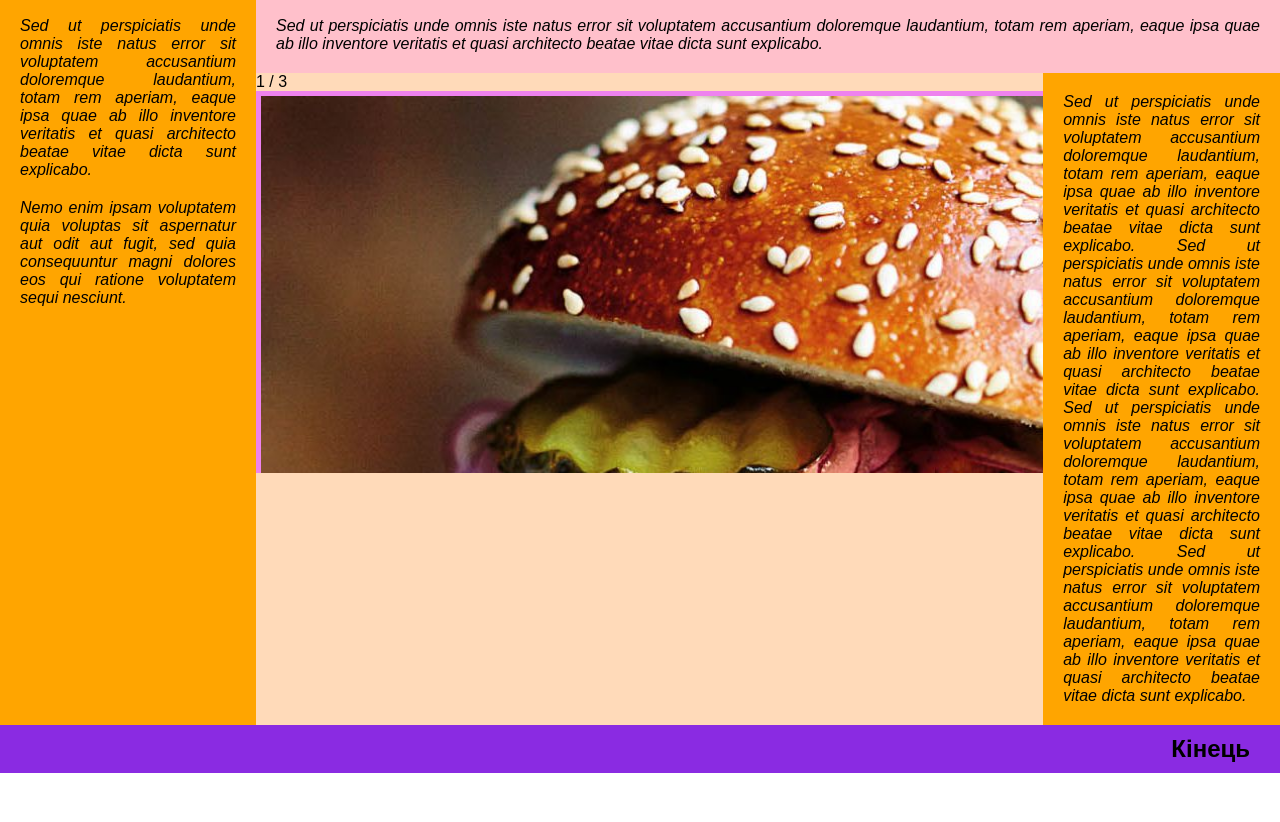
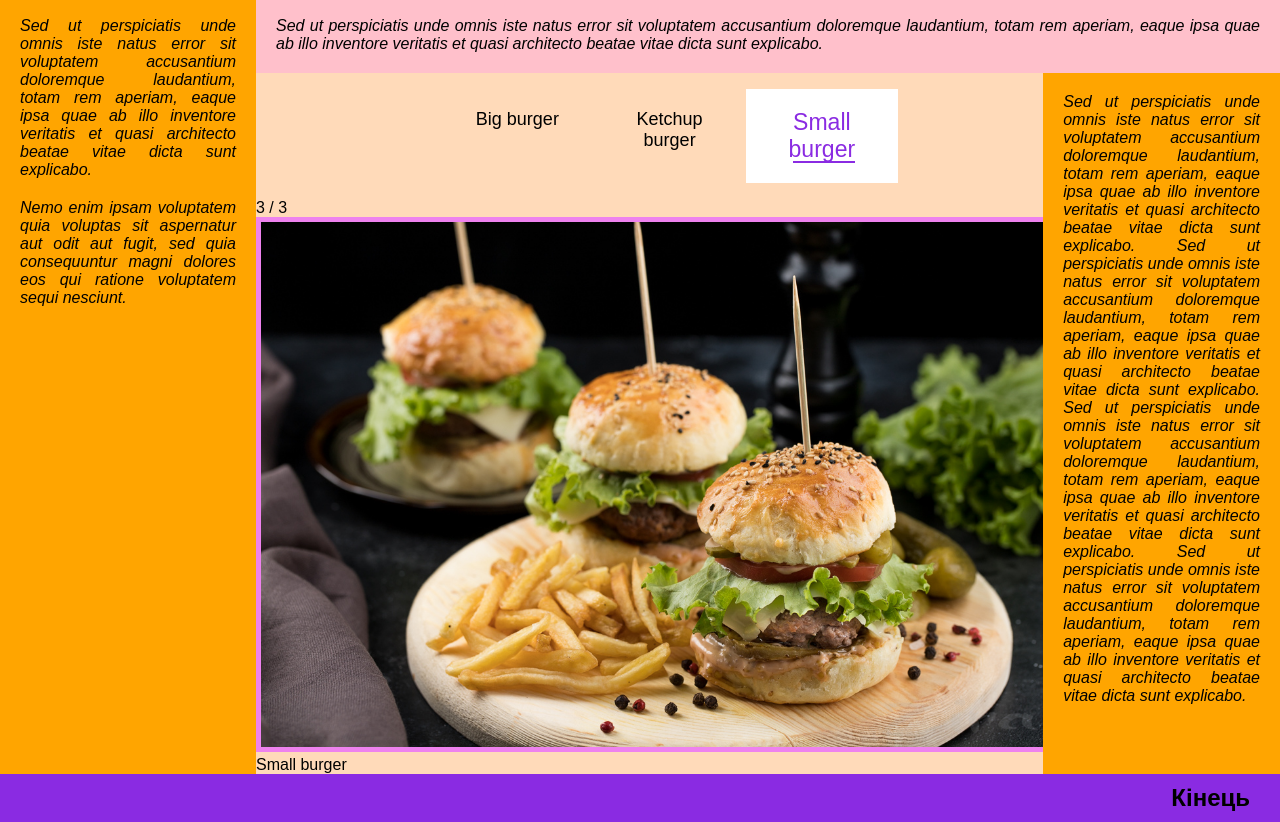
Before and after one commit to foxt451/weblab12, a website: page burger.html in a window 1280 px wide. Shown: the part 71-893 px from the top of the page. Before the commit the page ends 844 px from the top, so only its background shows below. Drawn offline with Linux system fonts and the light colour scheme.

Commit message:
Basic sliding functionality

```diff
--- a/burger.html
+++ b/burger.html
@@ -1,6 +1,5 @@
 <!DOCTYPE html>
 <html>
-
   <head>
     <meta charset="utf-8" />
     <base href="/" />
@@ -12,41 +11,67 @@
 
   <body class="stack-column">
     <header class="top-sticky bg-fixed-el stack-row stack-wrap">
-    <div class="
+      <div
+        class="
           light-scheme-bg
           minor-fixed-margin minor-fixed-padding
           stack-row stack-start
-        ">
+        "
+      >
         <h2 class="def-fixed-right-margin">Заголовок</h2>
       </div>
-    <nav class="
+      <nav
+        class="
           stack-row stack-end stack-cross-stretch
           dominant-section
           stack-wrap
-        ">
-      <a class="navbut minor-fixed-padding stack-column stack-center" href="index.html">
+        "
+      >
+        <a
+          class="navbut minor-fixed-padding stack-column stack-center"
+          href="index.html"
+        >
           <span> Головна </span>
         </a>
-      <a class="
+        <a
+          class="navbut minor-fixed-padding stack-column stack-center"
+          href="page2.html"
+        >
+          <span> Page 2 </span>
+        </a>
+        <a
+          class="navbut minor-fixed-padding stack-column stack-center"
+          href="page3.html"
+        >
+          <span> Page 3 </span>
+        </a>
+        <a
+          class="navbut minor-fixed-padding stack-column stack-center"
+          href="page4.html"
+        >
+          <span> Page 4 </span>
+        </a>
+        <a
+          class="navbut minor-fixed-padding stack-column stack-center"
+          href="form.html"
+        >
+          <span> Page Actions </span>
+        </a>
+        <a
+          class="navbut minor-fixed-padding stack-column stack-center"
+          href="todo.html"
+        >
+          <span> TODO </span>
+        </a>
+        <a
+          class="
             navbut
             minor-fixed-padding
             stack-column stack-center
-          " href="page2.html">
-        <span> Page 2 </span>
-      </a>
-      <a class="navbut minor-fixed-padding stack-column stack-center" href="page3.html">
-        <span> Page 3 </span>
-      </a>
-      <a class="navbut minor-fixed-padding stack-column stack-center" href="page4.html">
-        <span> Page 4 </span>
-      </a>
-      <a class="navbut minor-fixed-padding stack-column stack-center" href="form.html">
-        <span> Page Actions </span>
-      </a>
-      <a class="navbut minor-fixed-padding stack-column stack-center" href="todo.html">
-        <span> TODO </span>
-      </a>
-      <a class="navbut minor-fixed-padding stack-column stack-center activelink" href="burger.html">
+            activelink
+          "
+          href="burger.html"
+        >
           <span> Burger </span>
         </a>
       </nav>
@@ -75,28 +100,45 @@
         <article class="stack-row main-el-bg dominant-section stack-wrap">
           <div class="four-fifth-by-def">
             <div class="slideshow-container">
-
+              <input type="radio" checked name="tabs" id="tab1" />
+              <input type="radio" checked name="tabs" id="tab2" />
+              <input type="radio" checked name="tabs" id="tab3" />
+              <nav>
+                <ul>
+                  <li class="tab1">
+                    <label for="tab1">Big burger</label>
+                  </li>
+                  <li class="tab2">
+                    <label for="tab2">Ketchup burger</label>
+                  </li>
+                  <li class="tab3">
+                    <label for="tab3">Small burger</label>
+                  </li>
+                </ul>
+              </nav>
               <!-- Full-width images with number and caption text -->
-            <div class="slide">
+              <div class="slide tab1">
                 <div class="numbertext">1 / 3</div>
-              <img src="imgs/fatburger.jpg" style="width:100%">
+                <img src="imgs/fatburger.jpg" style="width: 100%" />
                 <div class="text">Big tasty burger</div>
               </div>
 
-            <div class="slide">
+              <div class="slide tab2">
                 <div class="numbertext">2 / 3</div>
-              <img src="imgs/ketchupburger.jpg" style="width:100%">
+                <img src="imgs/ketchupburger.jpg" style="width: 100%" />
                 <div class="text">Burger with ketchup</div>
               </div>
 
-            <div class="slide">
+              <div class="slide tab3">
                 <div class="numbertext">3 / 3</div>
-              <img src="imgs/miniburger.jpg" style="width:100%">
+                <img src="imgs/miniburger.jpg" style="width: 100%" />
                 <div class="text">Small burger</div>
               </div>
             </div>
           </div>
-        <aside class="side-bg note-font-style def-fixed-padding one-fifth-by-def">
+          <aside
+            class="side-bg note-font-style def-fixed-padding one-fifth-by-def"
+          >
             Sed ut perspiciatis unde omnis iste natus error sit voluptatem
             accusantium doloremque laudantium, totam rem aperiam, eaque ipsa
             quae ab illo inventore veritatis et quasi architecto beatae vitae
@@ -121,5 +163,4 @@
       </div>
     </footer>
   </body>
-
 </html>
--- a/styles/slider.css
+++ b/styles/slider.css
@@ -1,13 +1,79 @@
 .slideshow-container {
   display: flex;
-  overflow-x: auto;
-  flex-direction: row;
-  flex-wrap: nowrap;
-  max-height: 50vh;
-  overflow-y: visible;
+  flex-direction: column;
 }
 
 .slide {
   flex-shrink: 0;
   height: 100%;
 }
+
+input[name='tabs'] {
+  display: none;
+}
+
+.slideshow-container > div {
+  display: none;
+}
+
+#tab1:checked ~ .tab1,
+#tab2:checked ~ .tab2,
+#tab3:checked ~ .tab3 {
+  display: block;
+}
+
+#tab1:checked ~ nav .tab1,
+#tab2:checked ~ nav .tab2,
+#tab3:checked ~ nav .tab3 {
+  color: var(--fixed-elements-background);
+}
+
+#tab1:checked ~ nav .tab1,
+#tab2:checked ~ nav .tab2,
+#tab3:checked ~ nav .tab3 {
+  position: relative;
+  font-size: larger;
+  background: var(--light-scheme-color);
+}
+
+#tab1:checked ~ nav .tab1 label,
+#tab2:checked ~ nav .tab2 label,
+#tab3:checked ~ nav .tab3 label {
+  position: relative;
+  font-size: larger;
+  background: var(--light-scheme-color);
+}
+
+/* ul li {
+  background: var(--active-link-color);
+} */
+
+#tab1:checked ~ nav .tab1 label::after,
+#tab2:checked ~ nav .tab2 label::after,
+#tab3:checked ~ nav .tab3 label::after {
+  content: '';
+  display: block;
+  width: 100%;
+  height: 2px;
+  position: absolute;
+  left: 0;
+  bottom: -1px;
+  background: var(--fixed-elements-background);
+}
+
+ul {
+  list-style: none;
+  display: flex;
+}
+
+ul li {
+  font-size: large;
+  flex: 1;
+  padding: var(--def-fixed-indent);
+  text-align: center;
+}
+
+.slideshow-container nav {
+  display: inline-flex;
+  align-self: center;
+}
```
Lines whose indentation alone changed are shown as unchanged.
